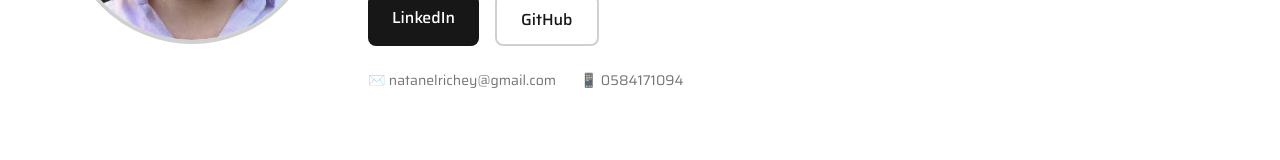
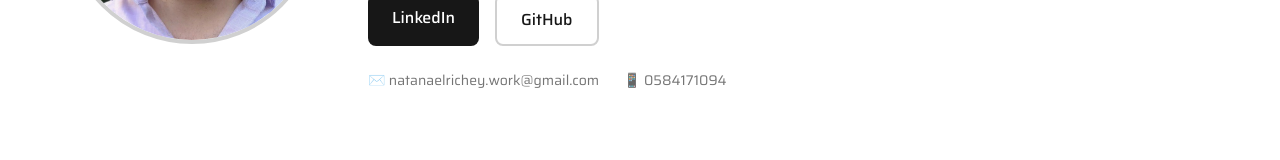
Before and after one commit to NatanelRichey/CVWEbsite, a Next.js app: page / in a window 1280 px wide. Shown: the part 516-676 px from the top of the page. Built offline with nearby package versions, Linux system fonts and the light colour scheme.

Commit message:
Update email to natanaelrichey.work@gmail.com and change MealCreator to demo available on request

```diff
--- a/components/Contact.tsx
+++ b/components/Contact.tsx
@@ -25,7 +25,7 @@ export default function Contact() {
           {/* Email */}
           <ScrollReveal delay={0.1}>
             <a
-              href={`https://mail.google.com/mail/?view=cm&fs=1&to=${encodeURIComponent(personalInfo.email)}`}
+              href={`mailto:${personalInfo.email}`}
               target="_blank"
               rel="noopener noreferrer"
               className="relative bg-background/50 backdrop-blur-sm rounded-lg p-6 border border-foreground/10 hover:border-foreground/30 hover:shadow-xl hover:-translate-y-2 transition-all duration-300 group block"
@@ -94,7 +94,7 @@ export default function Contact() {
         </div>
 
         {/* Download CV Button */}
-        <ScrollReveal delay={0}>
+        <ScrollReveal delay={0.3}>
           <div>
             <a
               href="/CV.pdf"
--- a/lib/data.ts
+++ b/lib/data.ts
@@ -7,7 +7,7 @@ export const personalInfo = {
   name: "Natanel Richey",
   title: "AI/ML Developer | Full-Stack Developer",
   location: "",
-  email: "natanelrichey@gmail.com",
+  email: "natanaelrichey.work@gmail.com",
   phone: "0584171094",
   bio: "Passionate developer with expertise in building modern web applications and integrating AI solutions. Currently exploring cutting-edge technologies and building innovative projects.",
   // Add your professional photo here later
@@ -77,8 +77,8 @@ export const projects = [
     technologies: ["Next.js", "TypeScript", "MongoDB", "React Query", "Cloudinary", "Vercel", "PWA"],
     image: "/images/mealcreator.png",
     video: "/vidoes/mealcreator.mp4",
-    liveUrl: "https://meal-creator-delta.vercel.app/",
     githubUrl: "https://github.com/NatanelRichey/MealCreator",
+    status: "Demo Available on Request",
     highlights: [
       "Real time data sync using React Query with optimistic updates and intelligent cache invalidation, reducing API calls by 80%+",
       "TypeScript implementation across Next.js components, RESTful backend API, MongoDB and Mongoose schemas",
```
Also changed, not shown: CV_DATA.txt, 2 other files (tests, documents, lock files or other folders).
